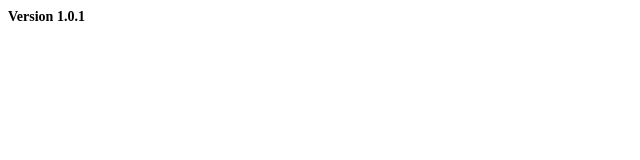
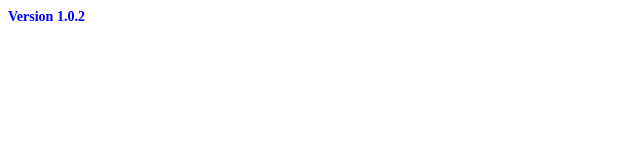
Before and after one commit to damian150691/projekt, a plain HTML site: page index.html in a window 1280 px wide. Shown: the full height of the page, 0-640 px from the left. Drawn offline with Linux system fonts and the light colour scheme.

Commit message:
dodano kolor do h1

```diff
--- a/css/style.css
+++ b/css/style.css
@@ -4,4 +4,7 @@ body {
 
 h1 {
     font-size: 14px;
+    color: blue;
+
+
 }
--- a/index.html
+++ b/index.html
@@ -8,6 +8,6 @@
 </head>
 
 <body>
-  <h1>Version 1.0.1</h1>
+  <h1>Version 1.0.2</h1>
 </body>
 </html>
```
